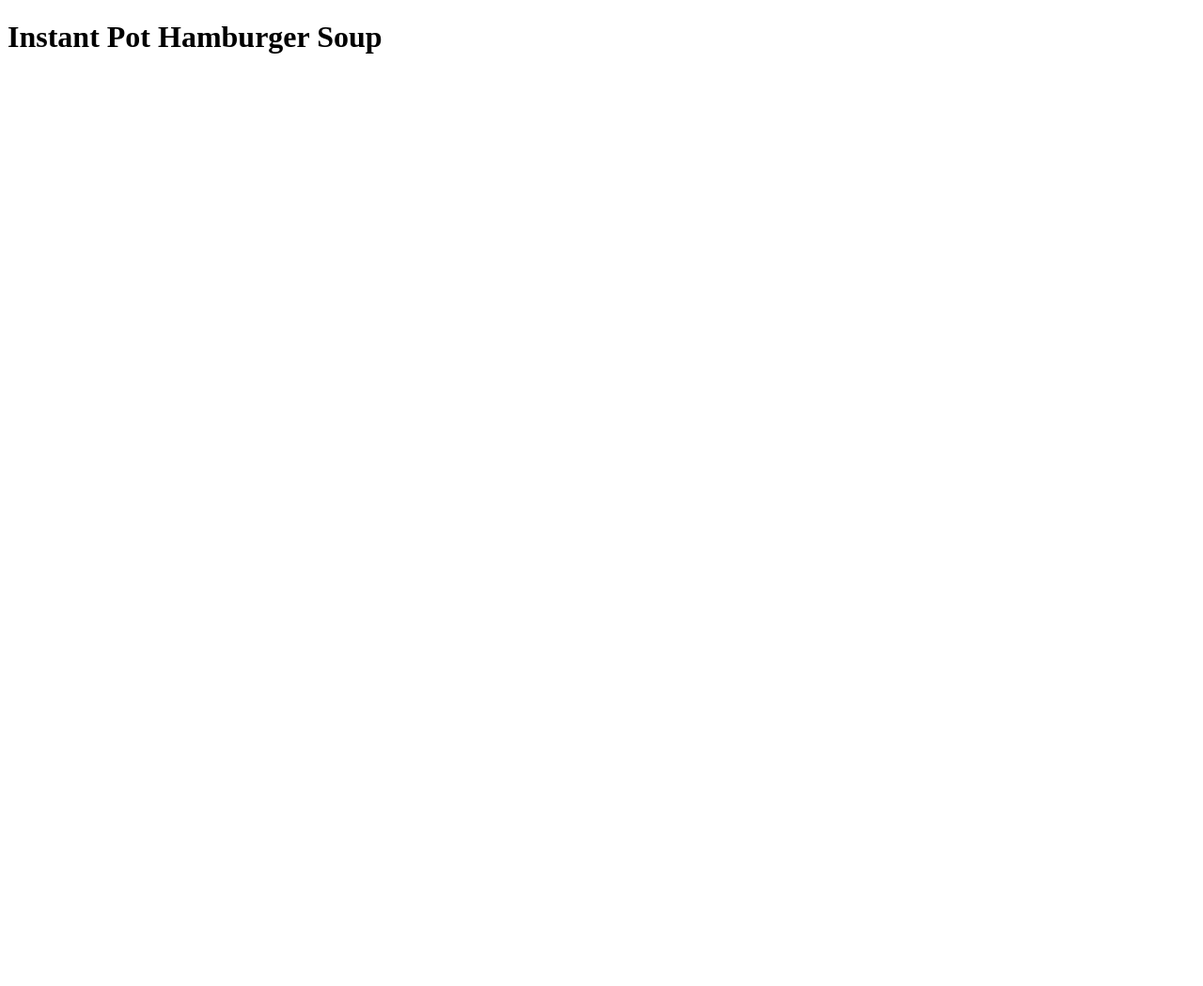
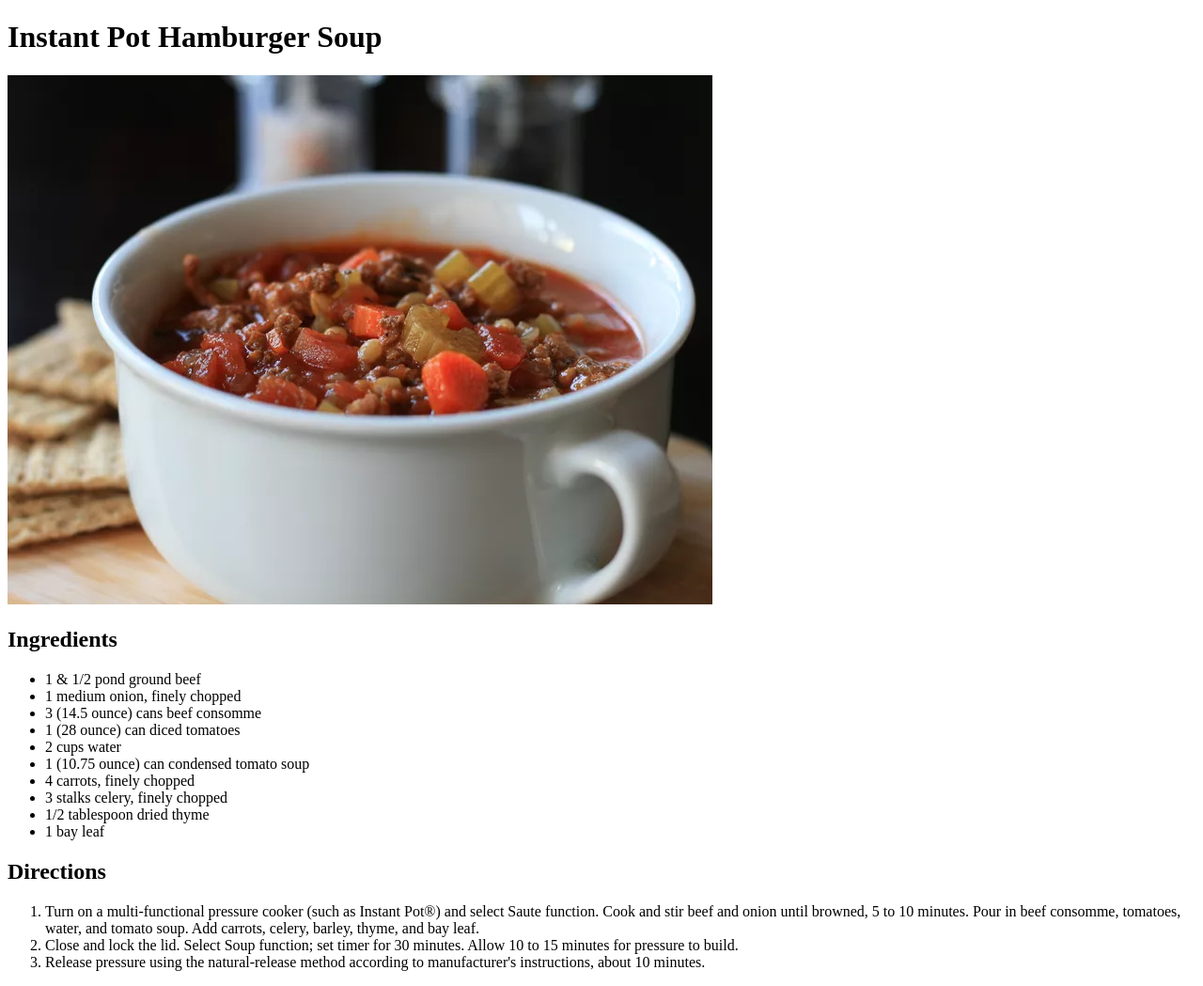
Before and after one commit to wa-ha-ha-ha22/odin-recepie, a plain HTML site: page recepies/instant_pot_hamburger_soup.html in a window 1280 px wide. Shown: the whole page at 94% size. Before the commit the page ends 800 px from the top, so only its background shows below. Drawn offline with Linux system fonts and the light colour scheme.

Commit message:
Added matter
Page now shows ingredients, steps and information

```diff
--- a/recepies/instant_pot_hamburger_soup.html
+++ b/recepies/instant_pot_hamburger_soup.html
@@ -8,5 +8,28 @@
 
     <body>
         <h1>Instant Pot Hamburger Soup</h1>
+
+        <img src="../images/instant pot hamburger soup.png" alt="Finished Instant Pot Hamburger Soup">
+
+        <h2>Ingredients</h2>
+        <ul>
+            <li>1 & 1/2 pond ground beef</li>
+            <li>1 medium onion, finely chopped</li>
+            <li>3 (14.5 ounce) cans beef consomme</li>
+            <li>1 (28 ounce) can diced tomatoes</li>
+            <li>2 cups water</li>
+            <li>1 (10.75 ounce) can condensed tomato soup</li>
+            <li>4 carrots, finely chopped</li>
+            <li>3 stalks celery, finely chopped</li>
+            <li>1/2 tablespoon dried thyme</li>
+            <li>1 bay leaf</li>
+        </ul>
+
+        <h2>Directions</h2>
+        <ol>
+            <li>Turn on a multi-functional pressure cooker (such as Instant Pot®) and select Saute function. Cook and stir beef and onion until browned, 5 to 10 minutes. Pour in beef consomme, tomatoes, water, and tomato soup. Add carrots, celery, barley, thyme, and bay leaf.</li>
+            <li>Close and lock the lid. Select Soup function; set timer for 30 minutes. Allow 10 to 15 minutes for pressure to build.</li>
+            <li>Release pressure using the natural-release method according to manufacturer's instructions, about 10 minutes.</li>
+        </ol>
     </body>
 </html>
```
